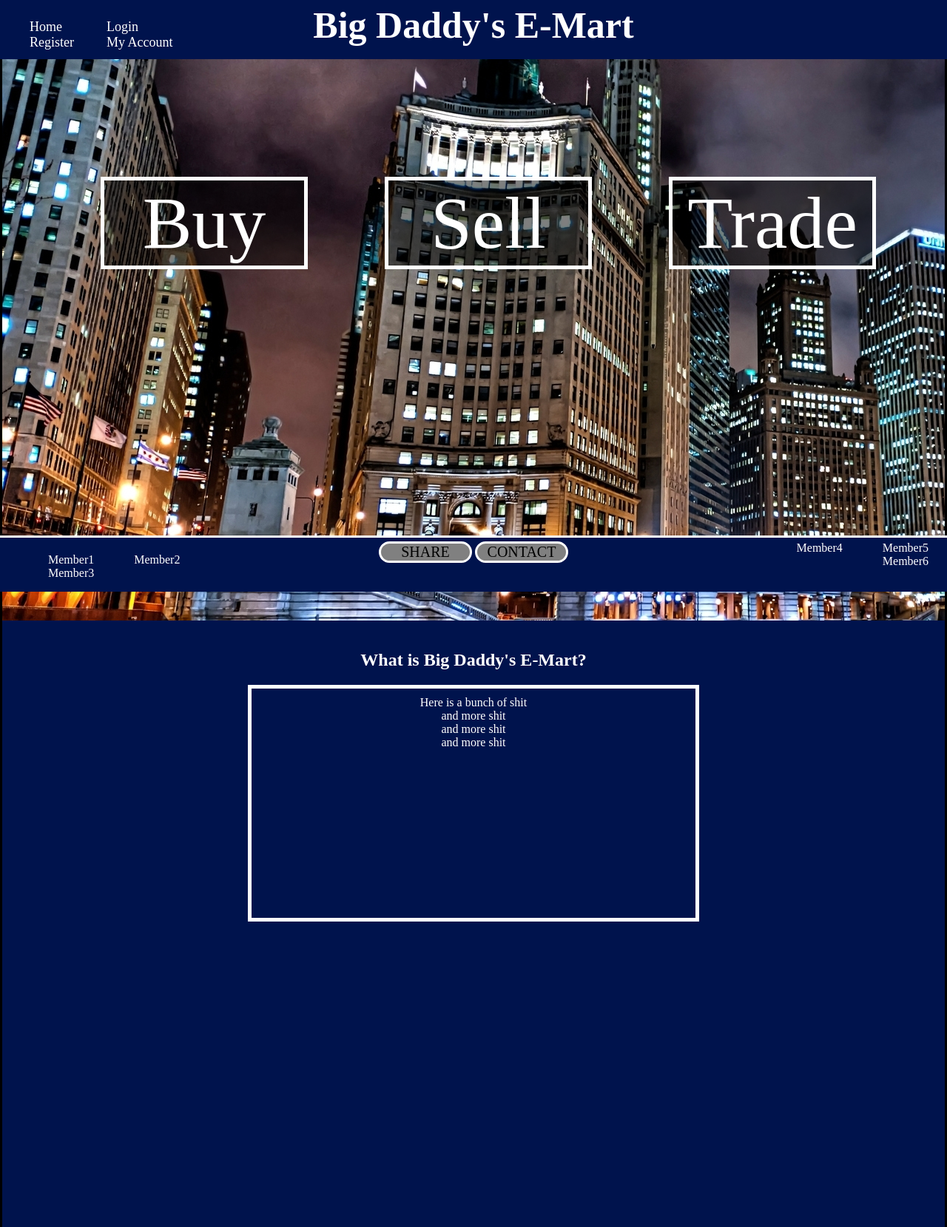
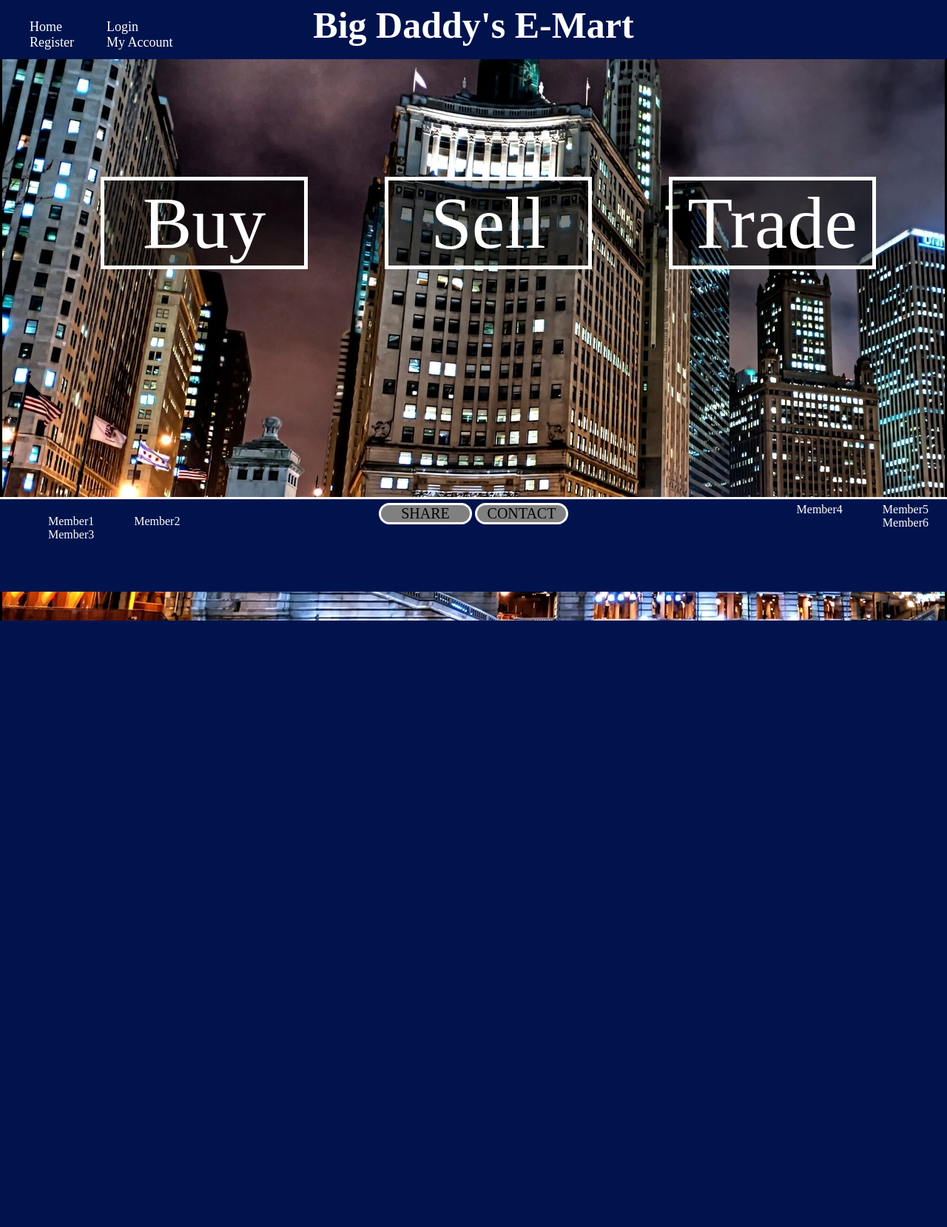
Before and after one commit to jordangalexander/BigDaddies, a PHP site: page / in a window 1280 px wide. Shown: the whole page at 74% size. After the commit the page ends 839 px from the top, so only its background shows below. Run offline with PHP 8.4, Linux system fonts and the light colour scheme; some web fonts are replaced.

Commit message:
removed more shit shit

```diff
--- a/index.html
+++ b/index.html
@@ -35,13 +35,6 @@
                     </ul>
                 </div>
 
-                <div class = "moreshit">
-                    <div>
-                        <h2>What is Big Daddy's E-Mart?</h2>
-                        <p id = "shit">Here is a bunch of shit<br>and more shit<br>and more shit<br> and more shit</p>
-                    </div>
-                </div>
-
             </main>
 
             <footer>
--- a/style.css
+++ b/style.css
@@ -113,6 +113,7 @@ footer {
     z-index: 40;
     bottom: 0;
     padding-top: 5px;
+    height:120px;
     border-top: solid white 3px;
 }
 
```
